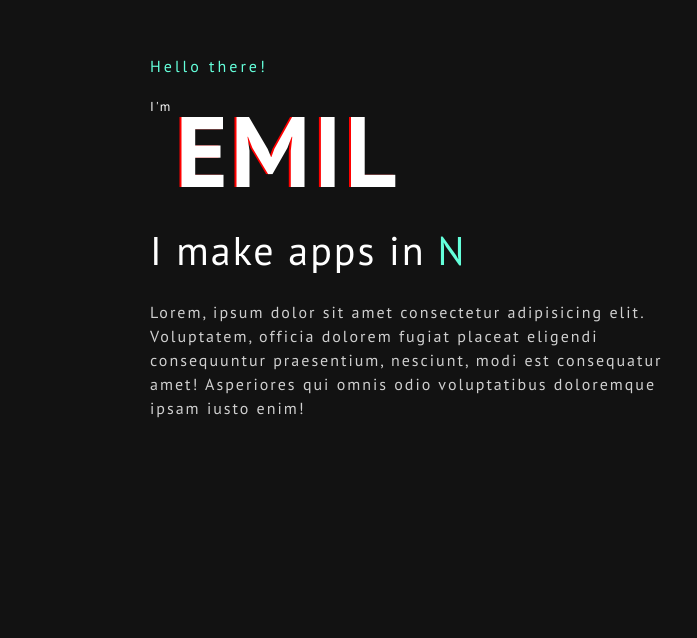
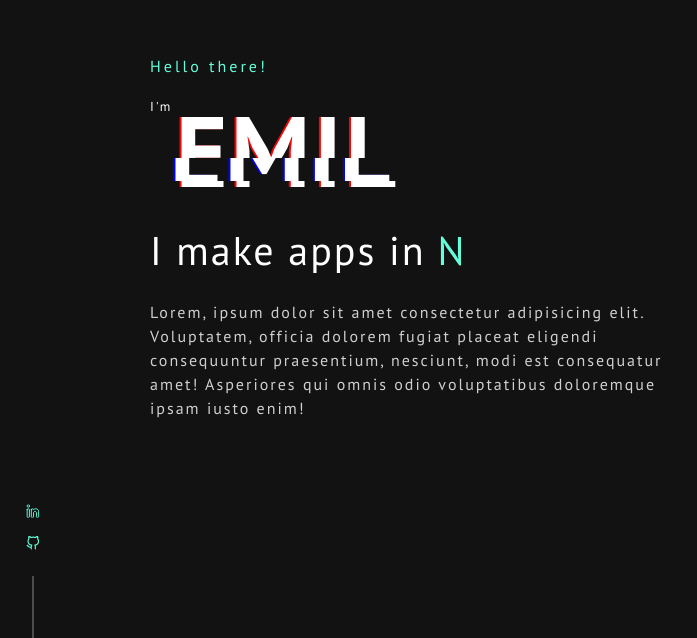
Before and after one commit to EmilPedersenDev/personal-portfolio-next, a Next.js app: page / in a window 1280 px wide. Shown: the part 162-800 px from the top of the page, without its empty margins (0-697 px from the left). Built offline with nearby package versions, Linux system fonts and the light colour scheme.

Commit message:
menu bug fixed

```diff
--- a/components/menu.tsx
+++ b/components/menu.tsx
@@ -1,16 +1,15 @@
 import type { NextPage } from "next";
-import React, { useEffect, useState, useMemo } from "react";
+import React, { useEffect, useState, useMemo, useContext } from "react";
 import { MenuProps, Employment } from "../utils/interfaces";
 import { defaultMenuState } from "../utils/data";
-import useWindowSize from "../utils/resize";
 import { cssTransform } from "../utils/interfaces";
 import { mobileWidth } from "../utils/variables";
+import { WindowContext } from "./resizer";
 import style from "../styles/__menu.module.scss";
 
 const Menu: NextPage<MenuProps> = ({ menuItems }) => {
   const [selectedMenuItem, setSelectedMenuItem] = useState<Employment>(defaultMenuState);
-
-  const [windowWidth]: Array<number> = useWindowSize();
+  const windowWidth = useContext(WindowContext);
 
   useEffect((): void => {
     if (menuItems && menuItems.length > 0) {
--- /dev/null
+++ b/components/resizer.tsx
@@ -0,0 +1,21 @@
+import React, { useEffect, useState, createContext } from "react";
+import { ResizerProps } from "../utils/interfaces";
+
+export const WindowContext = createContext(0);
+
+// React context is being used to avoid resize event to
+// trigger more than one time
+export const WindowContextProvider: React.FC<ResizerProps> = ({ children }) => {
+  const [windowWidth, setWindowWidth] = useState<number>(0);
+  useEffect(() => {
+    const handleResize = () => {
+      setWindowWidth(window.innerWidth);
+    };
+    handleResize();
+    window.addEventListener("resize", handleResize);
+    return () => {
+      window.removeEventListener("resize", handleResize);
+    };
+  }, []);
+  return <WindowContext.Provider value={windowWidth}>{children}</WindowContext.Provider>;
+};
--- a/layout/navbar.tsx
+++ b/layout/navbar.tsx
@@ -1,17 +1,17 @@
 import type { NextPage } from "next";
-import React, { useMemo, useState, useEffect } from "react";
+import React, { useMemo, useState, useEffect, useContext } from "react";
 import Image from "next/image";
 import Button from "../components/button";
 import Socials from "../components/socials";
 import appLogo from "../public/images/ep-logo-white.png";
-import useWindowSize from "../utils/resize";
 import useWindowScroll from "../utils/scroll";
 import { mobileWidth } from "../utils/variables";
-import style from '../styles/__navbar.module.scss';
+import { WindowContext } from "../components/resizer";
+import style from "../styles/__navbar.module.scss";
 
 const Navbar: NextPage = () => {
   const [mobileNavOpen, setMobileNavOpen] = useState(false);
-  const [windowWidth]: Array<number> = useWindowSize();
+  const windowWidth = useContext(WindowContext);
   const navbarVisible: boolean = useWindowScroll();
 
   useEffect((): void => {
@@ -56,11 +56,11 @@ const Navbar: NextPage = () => {
   return (
     <header>
       <nav id={style.nav} className={navBarClass}>
-        <div className={style['left-nav']}>
+        <div className={style["left-nav"]}>
           <Image src={appLogo} alt="App logo" width={30} height={37} quality={100} />
         </div>
-        <div className={style['right-nav']}>
-          <ul className={style['desktop-nav']}>
+        <div className={style["right-nav"]}>
+          <ul className={style["desktop-nav"]}>
             <li>
               <a href="#about">About</a>
             </li>
@@ -74,11 +74,11 @@ const Navbar: NextPage = () => {
               <Button text="Resume" onClick={showResume} />
             </li>
           </ul>
-          <div className={style['mobile-nav']} onClick={onToggleMobileNav}>
-            <div className={`${style['mobile-nav__hamburger']} ${mobileNavOpen && style.open }`} />
+          <div className={style["mobile-nav"]} onClick={onToggleMobileNav}>
+            <div className={`${style["mobile-nav__hamburger"]} ${mobileNavOpen && style.open}`} />
           </div>
         </div>
-        <div className={`${style['mobile-nav-overlay']} ${mobileNavOpen && style.open}`}>
+        <div className={`${style["mobile-nav-overlay"]} ${mobileNavOpen && style.open}`}>
           <ul className={style["mobile-nav-overlay__links"]}>
             <li>
               <a href="#about" onClick={onToggleMobileNav} tabIndex={tabindex}>
--- a/pages/_app.tsx
+++ b/pages/_app.tsx
@@ -1,20 +1,18 @@
 import type { AppProps } from "next/app";
 import Navbar from "../layout/navbar";
-import Socials from "../components/socials";
-import useWindowSize from "../utils/resize";
-import { mobileWidth } from "../utils/variables";
+import { WindowContextProvider } from "../components/resizer";
+
 import "../styles/__base.scss";
 
 function MyApp({ Component, pageProps }: AppProps) {
-  const [windowWidth]: Array<number> = useWindowSize();
-
   return (
     <div id="app">
-      <Navbar />
-      <div className="container">
-        <Component {...pageProps} />
-      </div>
-      {windowWidth > mobileWidth && <Socials />}
+      <WindowContextProvider>
+        <Navbar />
+        <div className="container">
+          <Component {...pageProps} />
+        </div>
+      </WindowContextProvider>
     </div>
   );
 }
--- a/pages/index.tsx
+++ b/pages/index.tsx
@@ -4,8 +4,13 @@ import Landing from "../layout/landing";
 import About from "../layout/about";
 import Work from "../layout/work";
 import Projects from "../layout/projects";
+import Socials from "../components/socials";
+import { mobileWidth } from "../utils/variables";
+import { WindowContext } from "../components/resizer";
+import { useContext } from "react";
 
 const Home: NextPage = () => {
+  const windowWidth = useContext(WindowContext);
   return (
     <>
       <Head>
@@ -20,12 +25,12 @@ const Home: NextPage = () => {
           referrerPolicy="no-referrer"
         />
       </Head>
-
       <main>
         <Landing />
         <About />
         <Work />
         <Projects />
+        {windowWidth > mobileWidth && <Socials />}
       </main>
     </>
   );
--- a/utils/resize.js
+++ /dev/null
@@ -1,16 +0,0 @@
-import { useState, useEffect } from "react";
-const useWindowSize = () => {
-  const [size, setSize] = useState([0, 0]);
-
-  useEffect(() => {
-    function updateSize() {
-      setSize([window.innerWidth, window.innerHeight]);
-    }
-    window.addEventListener("resize", updateSize);
-    return () => window.removeEventListener("resize", updateSize);
-  }, []);
-
-  return size;
-};
-
-export default useWindowSize;
```
Also changed, not shown: utils/interfaces.ts (+13 -7 lines).
